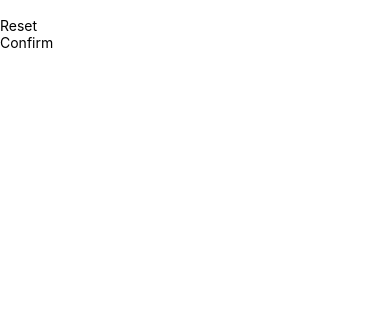
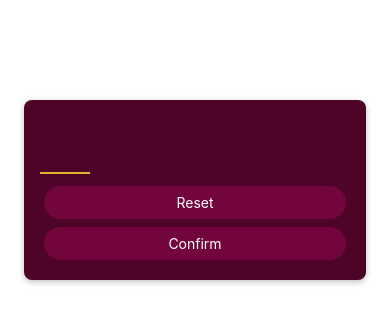
Before and after one commit to danialdo95/Guess-Game-Mobile-App, a React Native app: screen / in a window 390 px wide. Shown: the top 324 px of the page. Built offline with nearby package versions, Linux system fonts and the light colour scheme.

Commit message:
Add buttons and input for start game screen

```diff
--- a/components/PrimaryButtons.js
+++ b/components/PrimaryButtons.js
@@ -1,11 +1,44 @@
-import { View, Text } from 'react-native'
+import { View, Text, Pressable, StyleSheet } from 'react-native'
 
 function PrimaryButton({ children }) {
-  return <View>
-    <Text>
-      {children}
-    </Text>
-  </View>
+
+  function pressHandler({ children }) {
+    console.log('Press!')
+  }
+
+  return (
+    <View style={styles.buttonOuterContainer}>
+      <Pressable style={({ pressed }) => pressed ? [styles.buttonInnerContainer, styles.pressed] : styles.buttonInnerContainer} onPress={pressHandler} android_ripple={{ color: '640233' }}>
+        <Text style={styles.buttonText}>
+          {children}
+        </Text>
+      </Pressable>
+    </View>
+  );
 }
 
 export default PrimaryButton;
+
+const styles = StyleSheet.create({
+  buttonOuterContainer: {
+    borderRadius: 28,
+    margin: 4,
+    overflow: 'hidden'
+  },
+  buttonInnerContainer: {
+    backgroundColor: '#72063c',
+
+    paddingVertical: 8,
+    paddingHorizontal: 16,
+    elevation: 2,
+
+  },
+  buttonText: {
+    color: 'white',
+    textAlign: 'center'
+  },
+  pressed: {
+    opacity: 0.75
+  }
+
+})
--- a/screens/StartGameScreen.js
+++ b/screens/StartGameScreen.js
@@ -1,15 +1,48 @@
-import { TextInput, Button, View } from 'react-native'
+import { TextInput, Button, View, StyleSheet } from 'react-native'
+import { Colors } from 'react-native/Libraries/NewAppScreen';
 import PrimaryButton from '../components/PrimaryButtons'
 
 function StartGameScreen() {
-  return <View>
-    <TextInput />
-    <PrimaryButton>Reset</PrimaryButton>
-    <PrimaryButton>Confirm</PrimaryButton>
-  </View>
+  return (
+    <View style={styles.inputContainer} >
+      <TextInput style={styles.numberInput} maxLength={2} keyboardType='number-pad' autoCapitalize='none' autoCorrect={false} />
+      <PrimaryButton>Reset</PrimaryButton>
+      <PrimaryButton>Confirm</PrimaryButton>
+    </View>
+  );
 
 
 
 }
 
+const styles = StyleSheet.create({
+
+  inputContainer: {
+    marginTop: 100,
+    marginHorizontal: 24,
+    padding: 16,
+    backgroundColor: '#4e0329',
+    borderRadius: 8,
+    elevation: 4,
+    shadowColor: 'black',
+    shadowOffset: { width: 0, height: 2 },
+    shadowRadius: 6,
+    shadowOpacity: 0.25
+
+  },
+  numberInput: {
+    height: 50,
+    width: 50,
+    fontSize: 32,
+    borderBottomColor: '#ddb52f',
+    borderBottomWidth: 2,
+    color: '#ddb52f',
+    marginVertical: 8,
+    fontWeight: 'bold',
+    textAlign: 'center'
+
+  }
+
+});
+
 export default StartGameScreen;
```
